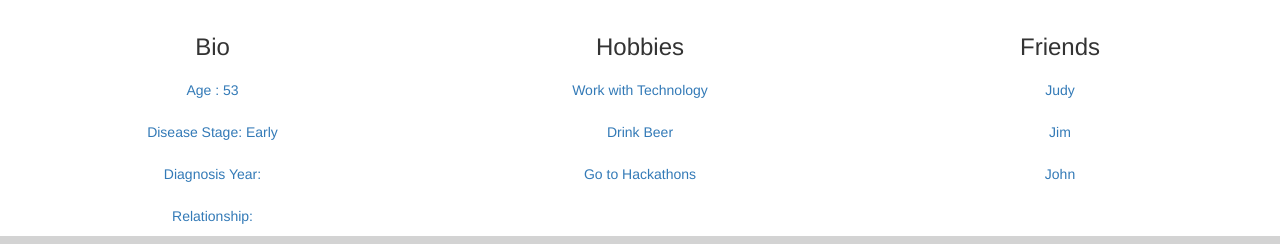
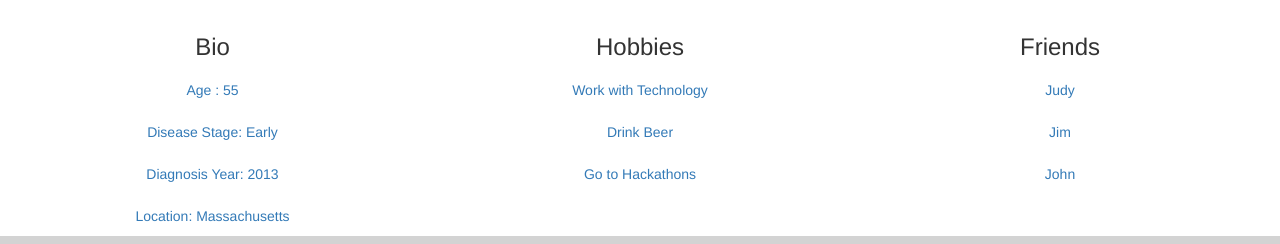
Before and after one commit to jzengg/alzstory, a plain HTML site: page index.html in a window 1280 px wide. Shown: the part 516-760 px from the top of the page. Drawn offline with nearby package versions, Linux system fonts and the light colour scheme.

Commit message:
Small index updates

```diff
--- a/index.html
+++ b/index.html
@@ -29,10 +29,10 @@
 	<div class="personal_info">
 		<ul class="bio nav nav-pills nav-stacked col-xs-4 col-sm-4 col-md-4 col-lg-4">
 			<h3> Bio</h3>
-			<li role="presentation"><a href="#">Age : 53</a></li>
+			<li role="presentation"><a href="#">Age : 55</a></li>
 			<li role="presentation"><a href="#">Disease Stage: Early</a></li>
-			<li role="presentation"><a href="#">Diagnosis Year: </a> </li>
-			<li role="presentaiton"><a href="#">Relationship:</a> </li>
+			<li role="presentation"><a href="#">Diagnosis Year: 2013 </a> </li>
+			<li role="presentaiton"><a href="#">Location: Massachusetts</a> </li>
 		</ul>
 		<div class="hobbies-friends col-xs-4 col-sm-4 col-md-4 col-lg-4">
 			<h3> Hobbies </h3>
```
